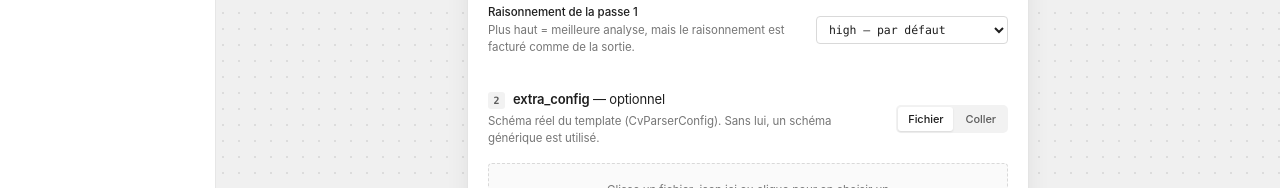
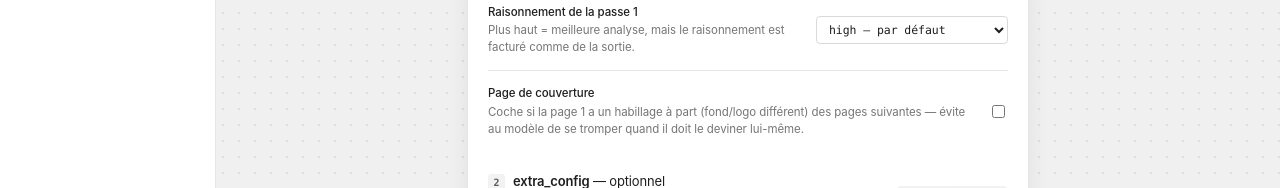
Before and after one commit to AnisseElBezazi/React_Template_maker_Middleman_PY_version-, a React (Vite) app in the folder frontend/: page / in a window 1280 px wide. Shown: the part 450-638 px from the top of the page. Built offline with nearby package versions, Linux system fonts and the light colour scheme; no server answers.

Commit message:
feat(front): "cover page" checkbox on the home page

```diff
--- a/frontend/src/pages/HomePage.jsx
+++ b/frontend/src/pages/HomePage.jsx
@@ -13,6 +13,7 @@ export default function HomePage() {
   const [pdf, setPdf] = useState(null);
   const [page, setPage] = useState("all");
   const [effort, setEffort] = useState("high");
+  const [hasCoverPage, setHasCoverPage] = useState(false);
   const [pdfDrag, setPdfDrag] = useState(false);
 
   const [ecTab, setEcTab] = useState("file");
@@ -54,7 +55,7 @@ export default function HomePage() {
     setError(null);
     try {
       const { run_id } = await createRun({
-        pdf, page, effort,
+        pdf, page, effort, hasCoverPage,
         extraConfigFile: ecTab === "file" ? ecFile : null,
         extraConfigText: ecTab === "paste" ? trimmed : null,
       });
@@ -123,6 +124,14 @@ export default function HomePage() {
                   <option value="max">max — template complexe</option>
                 </select>
               </div>
+
+              <div className="field-row">
+                <label htmlFor="coverPageInput">Page de couverture
+                  <span className="hint">Coche si la page 1 a un habillage à part (fond/logo différent) des pages suivantes — évite au modèle de se tromper quand il doit le deviner lui-même.</span>
+                </label>
+                <input type="checkbox" id="coverPageInput" checked={hasCoverPage}
+                  onChange={(e) => setHasCoverPage(e.target.checked)} />
+              </div>
             </div>
 
             <div className="sheet-head" style={{ borderTop: "1px solid var(--sheet-rule)", borderBottom: "none", alignItems: "center" }}>
```
